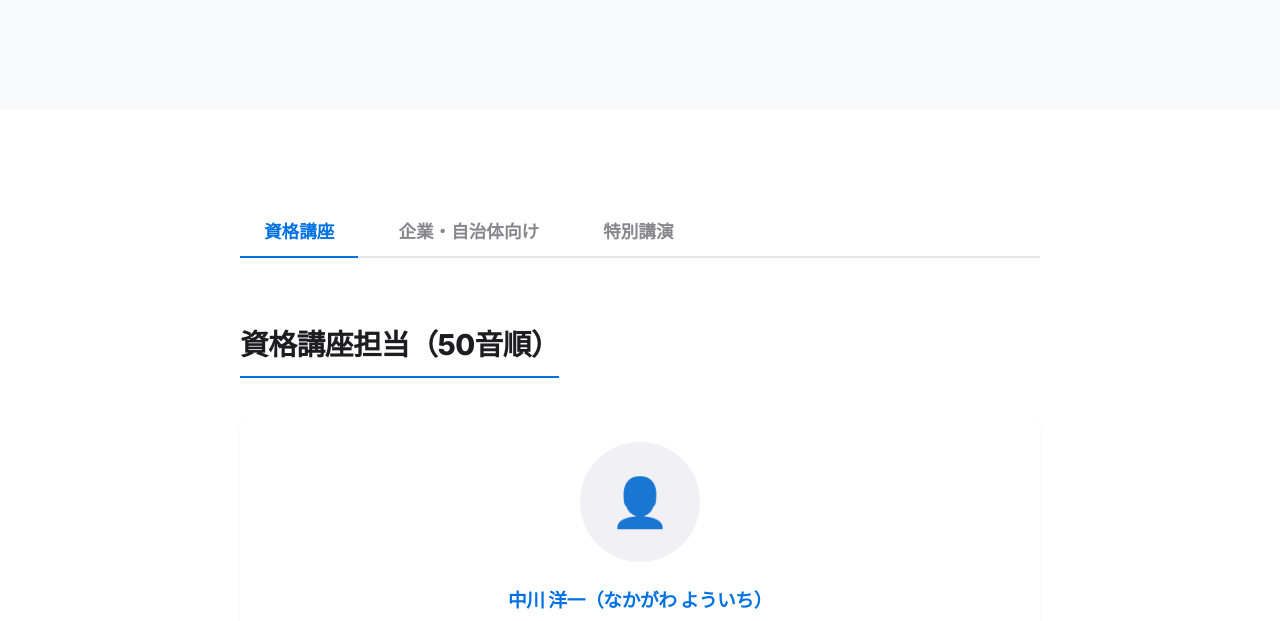
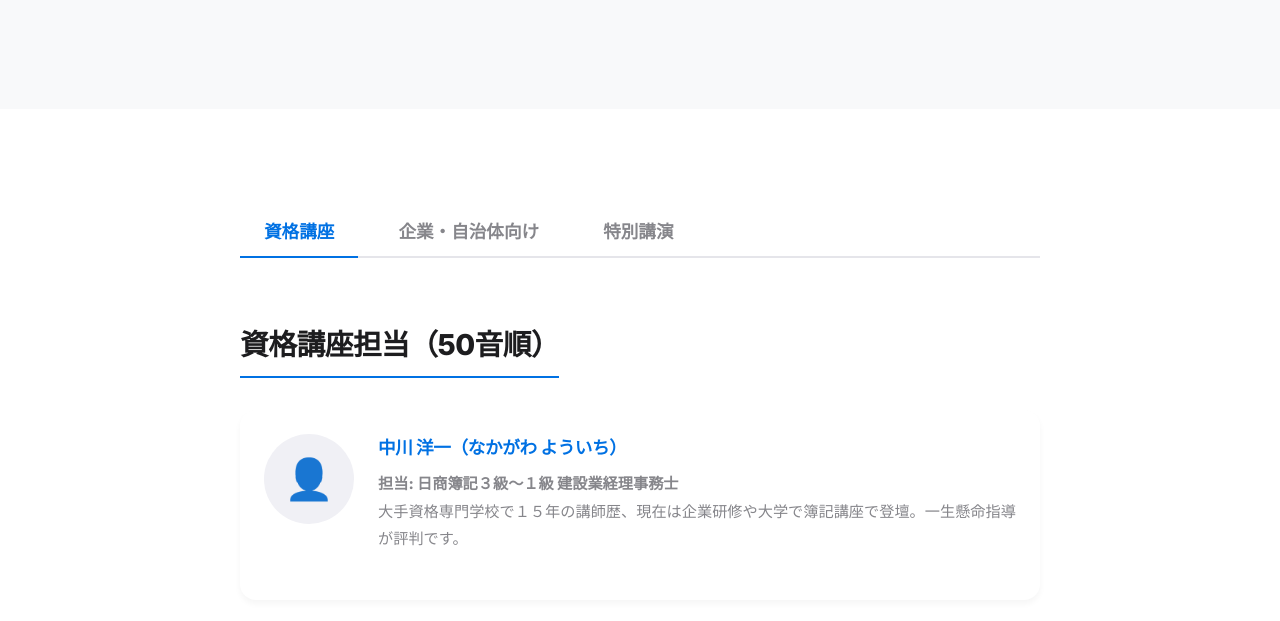
Before and after one commit to inoa-ai/horon-education-v2, a website built with Vite: page instructors.html in a window 1280 px wide. Shown: the part 304-925 px from the top of the page. Built offline with nearby package versions, Linux system fonts and the light colour scheme.

Commit message:
Fix instructor card layout text alignment

```diff
--- a/style.css
+++ b/style.css
@@ -507,15 +507,15 @@ h1, h2, h3 {
 
 .instructor-card {
   display: flex;
-  flex-direction: column;
+  flex-direction: row;
   gap: 1.5rem;
   background: white;
-  padding: 2rem;
+  padding: 1.5rem;
   border-radius: 16px;
   box-shadow: var(--shadow-sm);
   margin-bottom: 0; /* Remove bottom margin for grid */
-  align-items: center;
-  text-align: center;
+  align-items: flex-start;
+  text-align: left;
   transition: transform 0.3s ease, box-shadow 0.3s ease;
 }
 
@@ -525,28 +525,38 @@ h1, h2, h3 {
 }
 
 .instructor-avatar {
-  width: 120px;
-  height: 120px;
+  width: 90px;
+  height: 90px;
   background-color: #f0f0f5;
   border-radius: 50%;
   flex-shrink: 0;
   display: flex;
   align-items: center;
   justify-content: center;
-  font-size: 3rem;
+  font-size: 2.5rem;
   color: #ccc;
+}
+
+.instructor-info {
+  flex: 1;
 }
 
 .instructor-info h3 {
   margin-bottom: 0.5rem;
+  font-size: 1.1rem;
   color: var(--accent-blue);
+}
+
+.instructor-info p {
+  font-size: 0.95rem;
 }
 
 @media (max-width: 600px) {
   .instructor-card {
     flex-direction: column;
     align-items: center;
-    text-align: center;
+    /* text-align: left is better for readability even on mobile when text is long */
+    text-align: left;
   }
 }
 
```
